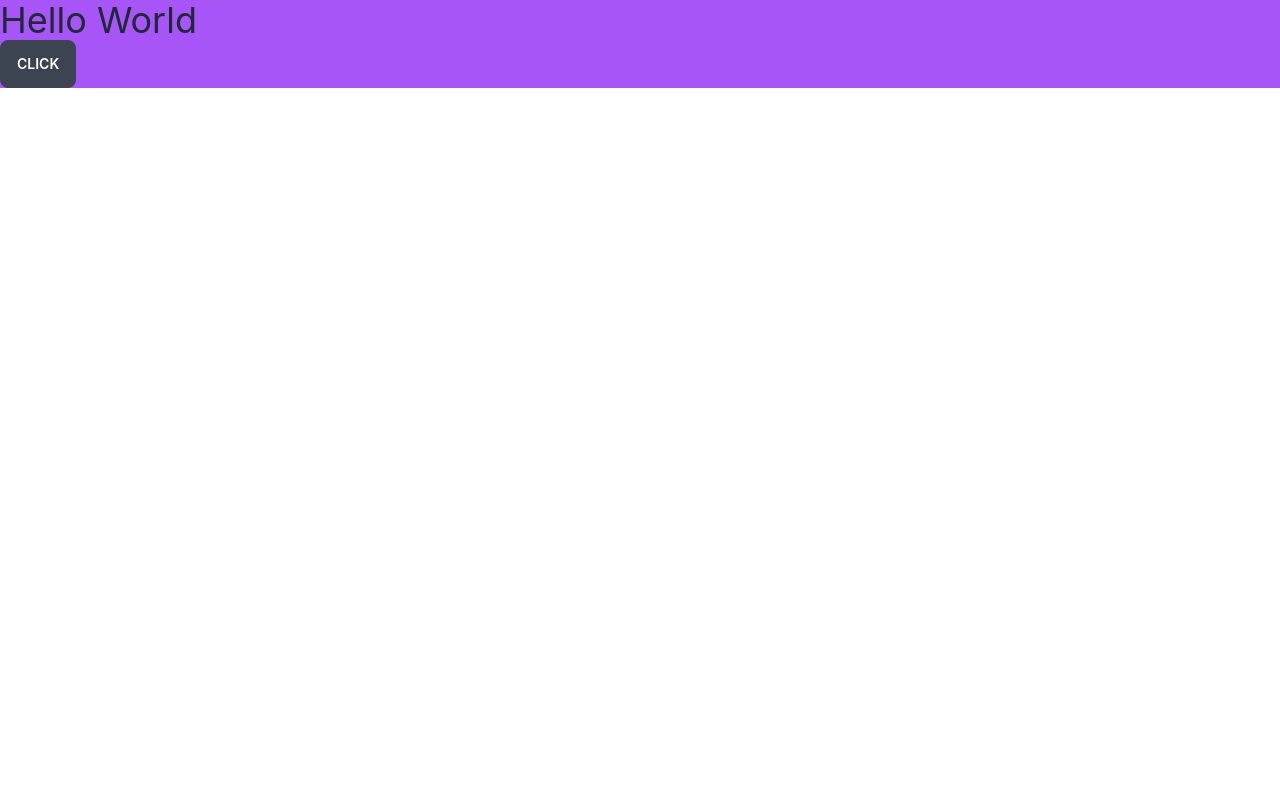
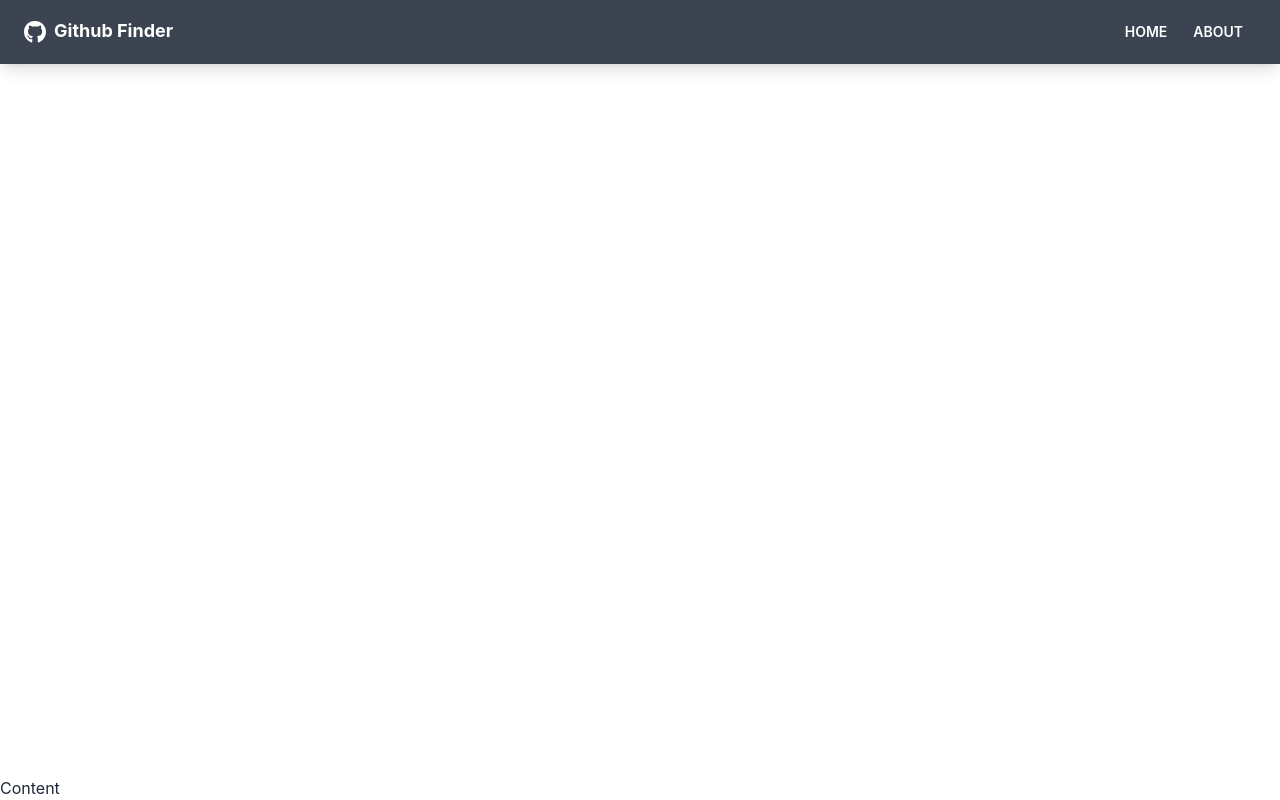
Before and after one commit to oscar-ct/react-github-finder, a React (Create React App) app: page / in a window 1280 px wide. Built offline with nearby package versions, Linux system fonts and the light colour scheme.

Commit message:
feat: created navbar component and styled

```diff
--- a/src/App.js
+++ b/src/App.js
@@ -1,12 +1,14 @@
+import {BrowserRouter as Router, Route, Routes} from "react-router-dom";
+import Navbar from "./components/layout/Navbar";
 
 function App() {
   return (
-    <>
-        <div className="bg-purple-500">
-            <h1 className="text-4xl">Hello World</h1>
-            <button className="btn">Click</button>
-        </div>
-    </>
+      <Router>
+          <div className="flex flex-col justify-between h-screen">
+              <Navbar/>
+              <main>Content</main>
+          </div>
+      </Router>
   );
 }
 
--- /dev/null
+++ b/src/components/layout/Navbar.jsx
@@ -0,0 +1,38 @@
+import  {FaGithub} from 'react-icons/fa'
+import {Link} from "react-router-dom";
+import PropTypes from 'prop-types'
+function Navbar( {title} ) {
+    return (
+        <nav className="navbar mb-12 shadow-lg bg-neutral text-neutral-content">
+            <div className="container mx-auto">
+                <div className="flex-none px-2 mx-2">
+                    <FaGithub className="inline pr-2 text-3xl"/>
+                    <Link to="/" className="text-lg font-bold">
+                        {title}
+                    </Link>
+                </div>
+                <div className="flex-1 px-2 mx-2">
+                    <div className="flex justify-end">
+                        <Link to="/" className="btn btn-ghost btn-sm rounded-btn">
+                            Home
+                        </Link>
+                        <Link to="/about" className="btn btn-ghost btn-sm rounded-btn">
+                            About
+                        </Link>
+                    </div>
+
+                </div>
+            </div>
+        </nav>
+    )
+}
+
+Navbar.defaultProps = {
+    title:  "Github Finder",
+}
+
+Navbar.propTypes = {
+    title: PropTypes.string,
+}
+
+export default Navbar;
```
